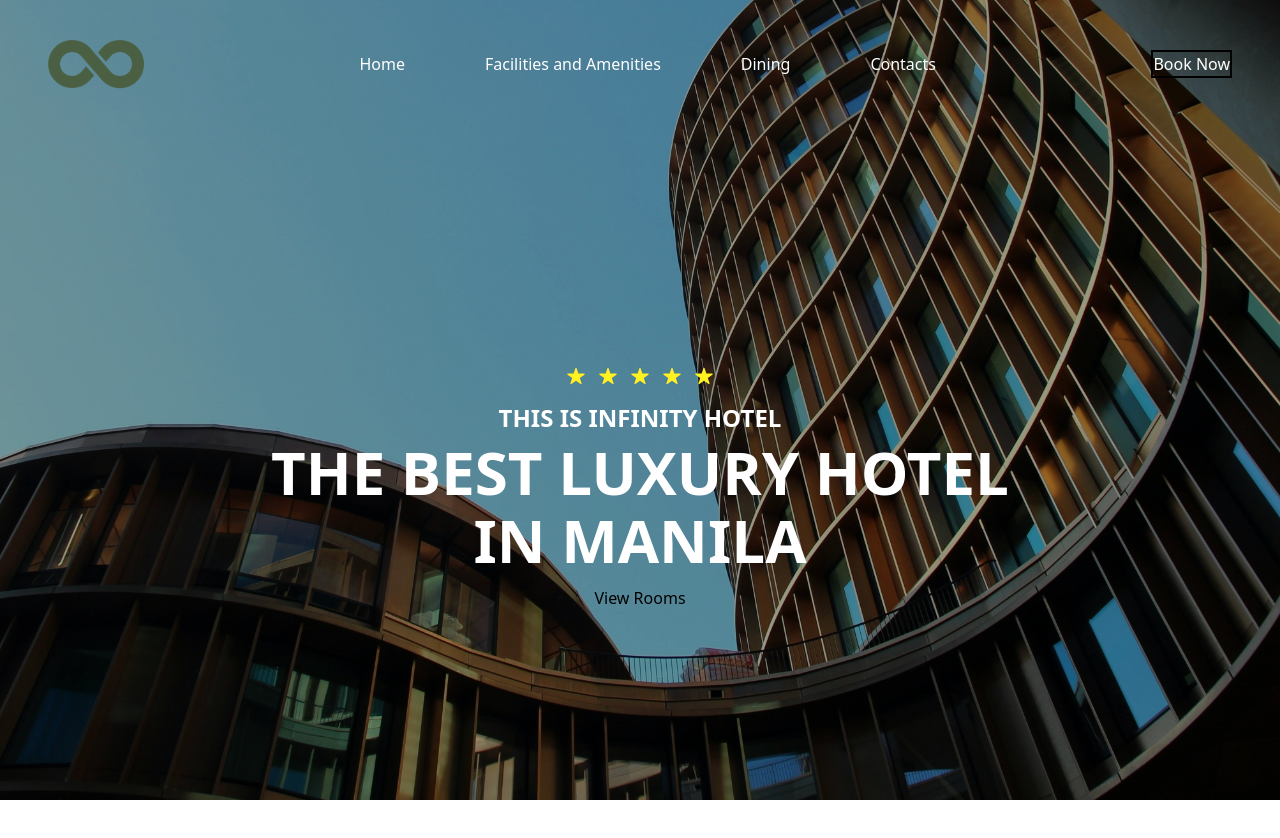
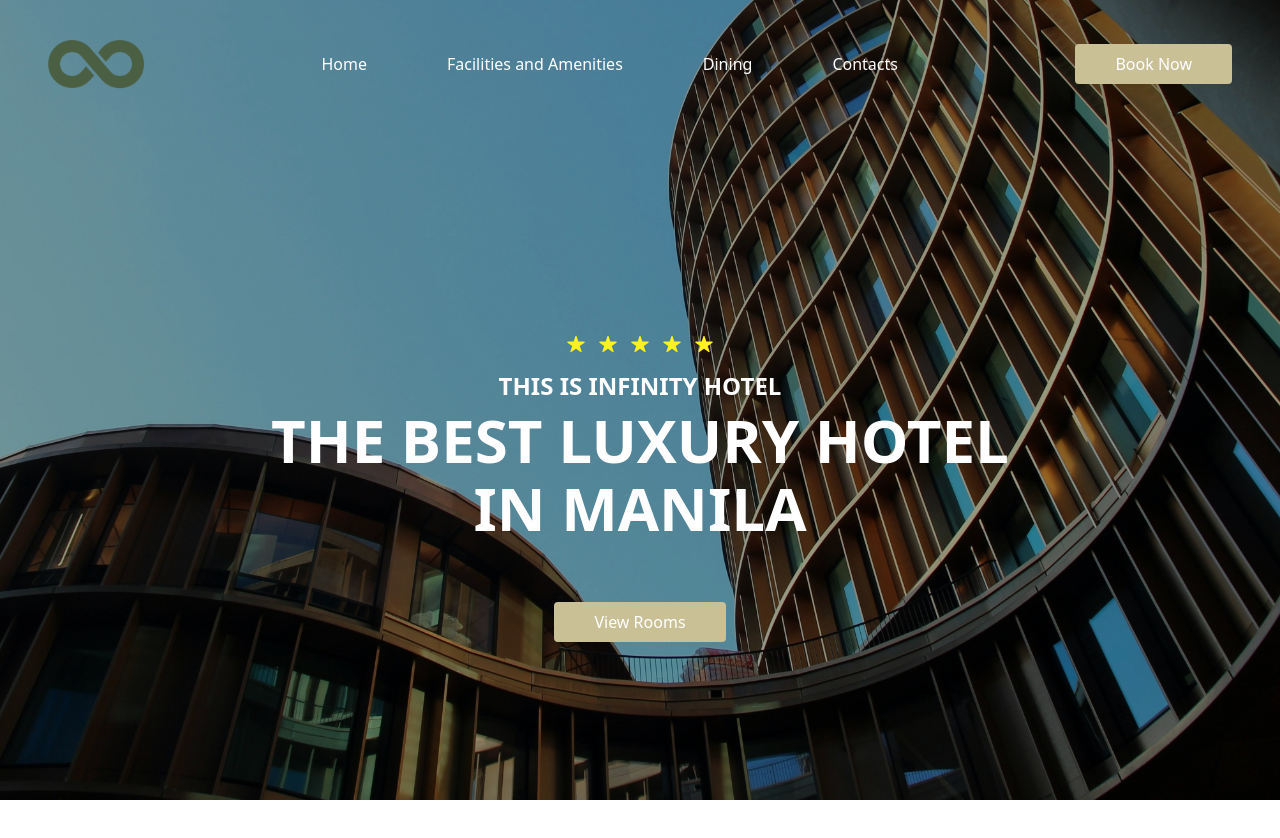
Before and after one commit to whodatboi04/booking-fe, a React (Vite) app: page / in a window 1280 px wide. Shown: the top 838 px of the page. Built offline with nearby package versions, Linux system fonts and the light colour scheme.

Commit message:
add button components

```diff
--- a/src/Pages/Client/Home/Home.tsx
+++ b/src/Pages/Client/Home/Home.tsx
@@ -1,5 +1,6 @@
 import LandingImage from "@/assets/images/front-image.jpg";
 import { IoIosStar } from "react-icons/io";
+import { PrimaryButton } from '../../../components/Buttons/Button';
 
 const Home = () => {
   return (
@@ -26,7 +27,10 @@ const Home = () => {
           <h1 className="text-6xl">THE BEST LUXURY HOTEL</h1>
           <h1 className="text-6xl">IN MANILA</h1>
         </div>
-        <button>View Rooms</button>
+        <div className="mt-12">
+          <PrimaryButton>View Rooms</PrimaryButton>
+        </div>
+
       </div>
     </div>
   );
--- a/src/components/Buttons/Button.tsx
+++ b/src/components/Buttons/Button.tsx
@@ -1,11 +1,42 @@
-import React from 'react'
+import React from 'react';
 
-const Button = () => {
+type ButtonProps = {
+  children?: React.ReactNode;
+  onClick?: React.MouseEventHandler<HTMLButtonElement>;
+};
+
+// Primary Button
+export const PrimaryButton: React.FC<ButtonProps> = ({ children = 'Primary', onClick }) => {
   return (
-    <div>
+    <button
+      onClick={onClick}
+      className="bg-[#C9C096] px-10 py-2 text-white rounded-sm hover:bg-[#A8A07B] transition duration-300 ease-in-out"
+    >
+      {children}
+    </button>
+  );
+};
 
-    </div>
-  )
-}
+// Bounce Button
+export const BounceButton: React.FC<ButtonProps> = ({ children = 'Bounce', onClick }) => {
+  return (
+    <button
+      onClick={onClick}
+      className="border-2 border-green-500 text-green-500 font-semibold py-2 px-6 rounded-lg hover:bg-green-500 hover:text-white transition duration-300 ease-in-out animate-bounce"
+    >
+      {children}
+    </button>
+  );
+};
 
-export default Button
+// Gradient Button
+export const GradientButton: React.FC<ButtonProps> = ({ children = 'Gradient', onClick }) => {
+  return (
+    <button
+      onClick={onClick}
+      className="bg-gradient-to-r from-purple-500 to-pink-500 text-white font-semibold py-2 px-6 rounded-lg transform hover:scale-105 transition duration-300 ease-in-out"
+    >
+      {children}
+    </button>
+  );
+};
--- a/src/components/Navbar/Navbar.tsx
+++ b/src/components/Navbar/Navbar.tsx
@@ -1,6 +1,7 @@
 import { HashLink } from 'react-router-hash-link';
 import { Navlinks } from './Navlinks'
 import Logo from '@/assets/images/infinity.png'
+import { PrimaryButton } from '../Buttons/Button';
 
 const NavItems = () => {
     return (
@@ -26,8 +27,8 @@ const Navbar = () => {
             <nav>
                 <NavItems />
             </nav>
-            <div className='border-2'>
-                <a href="" className='text-white'>Book Now</a>
+            <div className=''>
+                <PrimaryButton>Book Now</PrimaryButton>
             </div>
         </header>
     )
```
